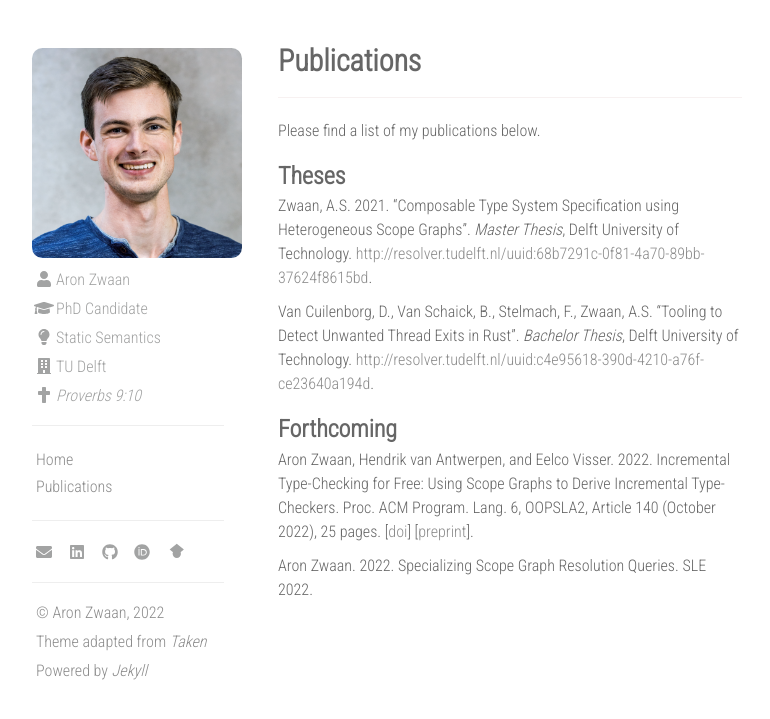
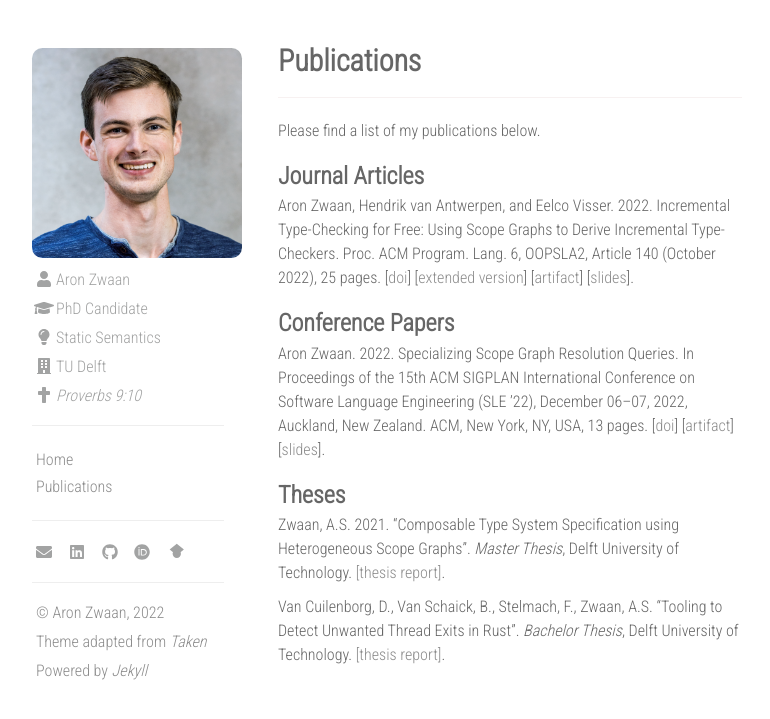
Before and after one commit to aronzwaan/aronzwaan.github.io, a Jekyll site: the page built from publications.md, in a window 1280 px wide. Shown: the top 719 px of the page, without its empty margins (312-1082 px from the left). Built offline with Jekyll 4.4.1, drawn with Linux system fonts in a browser that asks for light colours; nearby versions of some CDN libraries.

Commit message:
Update publications page

```diff
--- a/publications.md
+++ b/publications.md
@@ -6,19 +6,28 @@ permalink: /publications
 
 Please find a list of my publications below.
 
+### Journal Articles
+
+Aron Zwaan, Hendrik van Antwerpen, and Eelco Visser. 2022. Incremental Type-Checking for Free: Using Scope Graphs to Derive Incremental Type-Checkers. Proc. ACM Program. Lang. 6, OOPSLA2, Article 140 (October 2022), 25 pages.
+[[doi](https://doi.org/10.1145/3563303)]
+[[extended version](/assets/oopsla22-extended.pdf)]
+[[artifact](https://doi.org/10.5281/zenodo.7071393)]
+[[slides](/assets/oopsla22-slides.pdf)].
+
+### Conference Papers
+
+Aron Zwaan. 2022. Specializing Scope Graph Resolution Queries. In Proceedings of the 15th ACM SIGPLAN International Conference on Software Language Engineering (SLE ’22), December 06–07, 2022, Auckland, New Zealand. ACM, New York, NY, USA, 13 pages.
+[[doi](https://doi.org/10.1145/3567512.3567523)]
+[[artifact](https://doi.org/10.5281/zenodo.7189413)]
+[[slides](/assets/sle22-slides.pdf)].
+
 ### Theses
 
 Zwaan, A.S. 2021. "Composable Type System Specification using Heterogeneous Scope Graphs".
 _Master Thesis_, Delft University of Technology.
-[http://resolver.tudelft.nl/uuid:68b7291c-0f81-4a70-89bb-37624f8615bd](http://resolver.tudelft.nl/uuid:68b7291c-0f81-4a70-89bb-37624f8615bd).
+[[thesis report]](http://resolver.tudelft.nl/uuid:68b7291c-0f81-4a70-89bb-37624f8615bd).
 
 Van Cuilenborg, D., Van Schaick, B., Stelmach, F., Zwaan, A.S.
 "Tooling to Detect Unwanted Thread Exits in Rust".
 _Bachelor Thesis_, Delft University of Technology.
-[http://resolver.tudelft.nl/uuid:c4e95618-390d-4210-a76f-ce23640a194d](http://resolver.tudelft.nl/uuid:c4e95618-390d-4210-a76f-ce23640a194d).
-
-### Forthcoming
-
-Aron Zwaan, Hendrik van Antwerpen, and Eelco Visser. 2022. Incremental Type-Checking for Free: Using Scope Graphs to Derive Incremental Type-Checkers. Proc. ACM Program. Lang. 6, OOPSLA2, Article 140 (October 2022), 25 pages. [[doi](https://doi.org/10.1145/3563303)] [[preprint](/assets/oopsla22.pdf)].
-
-Aron Zwaan. 2022. Specializing Scope Graph Resolution Queries. SLE 2022.
+[[thesis report]](http://resolver.tudelft.nl/uuid:c4e95618-390d-4210-a76f-ce23640a194d).
```
Also changed, not shown: 4 other files.
